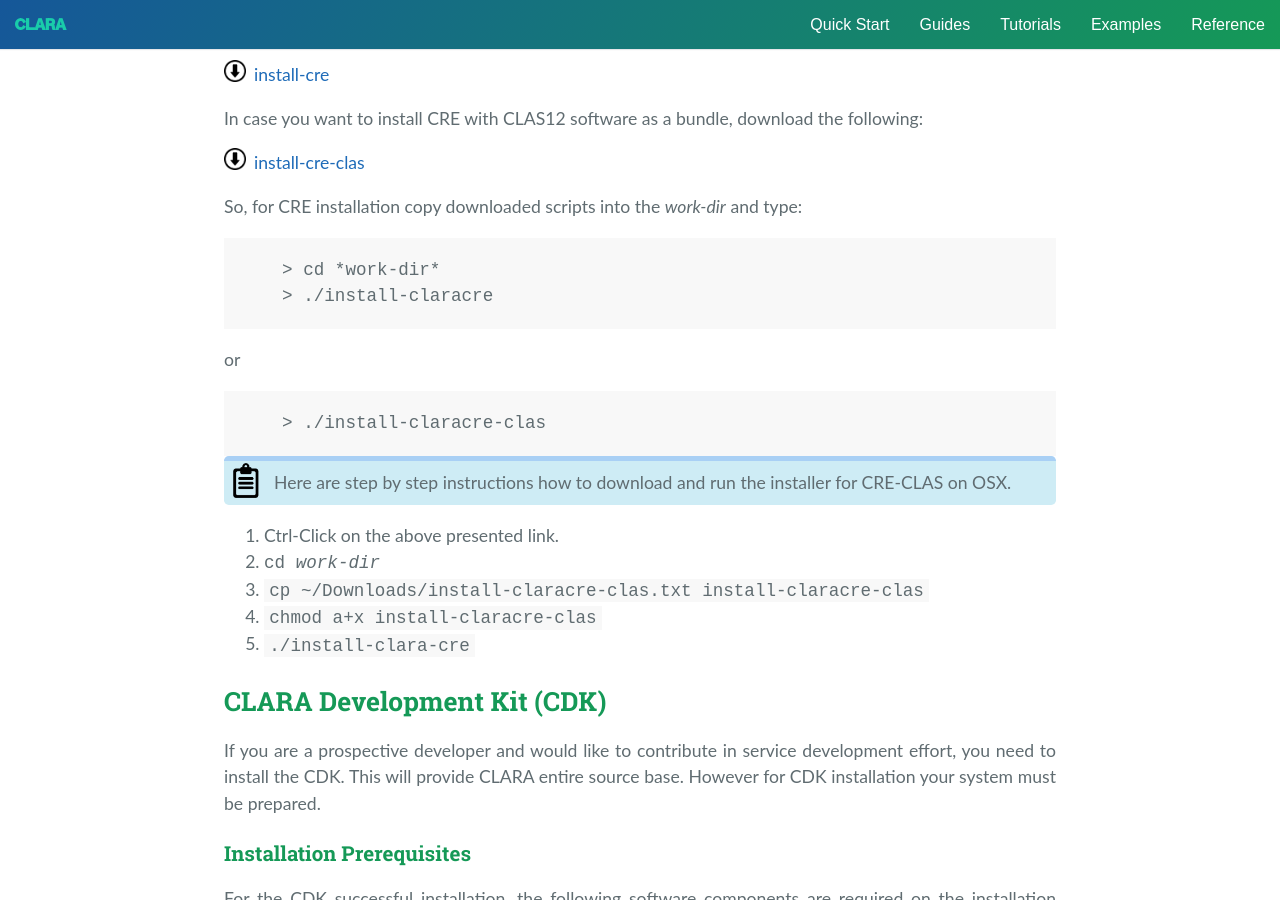
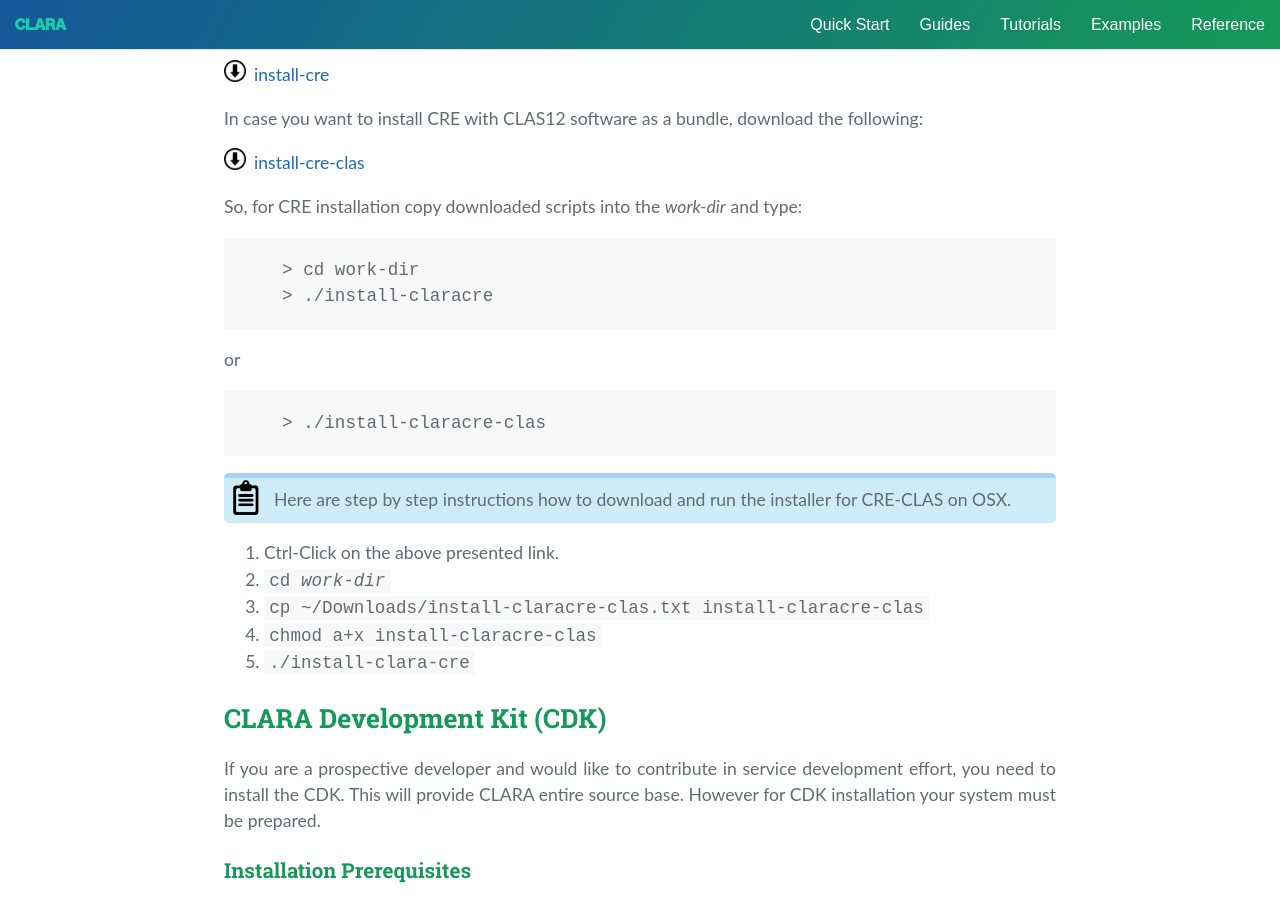
Before and after one commit to JeffersonLab/clara-docs, a Jekyll site: the page built from docs/installation.md, in a window 1280 px wide and 900 px high, scrolled down 683 px. Built offline with Jekyll 4.4.1, drawn with Linux system fonts in a browser that asks for light colours; nearby versions of some CDN libraries.

Commit message:
Small fixes to installation page

````diff
--- a/docs/installation.md
+++ b/docs/installation.md
@@ -52,7 +52,7 @@
 So, for CRE installation copy downloaded scripts into the *work-dir* and type:
 
 ```
-> cd *work-dir*
+> cd work-dir
 > ./install-claracre
 ```
 
@@ -62,13 +62,14 @@
 > ./install-claracre-clas
 ```
 
+<p></p>
 <div class="note info">
 Here are step by step instructions how to download and run the installer
 for CRE-CLAS on OSX.
 </div>
 
 1.  Ctrl-Click on the above presented link.
-2.  <code>cd <em>work-dir</em></code>
+2.  <code class="highlighter-rouge">cd <em>work-dir</em></code>
 3.  `cp ~/Downloads/install-claracre-clas.txt install-claracre-clas`
 4.  `chmod a+x install-claracre-clas`
 5.  `./install-clara-cre`
````
